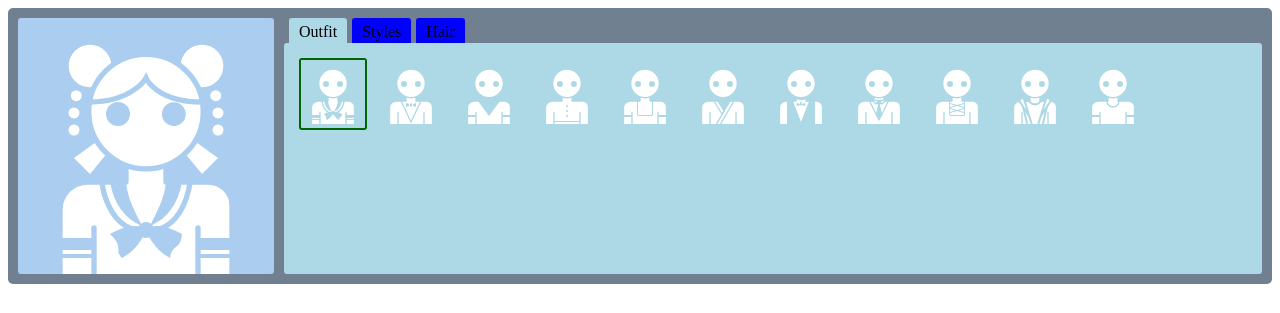
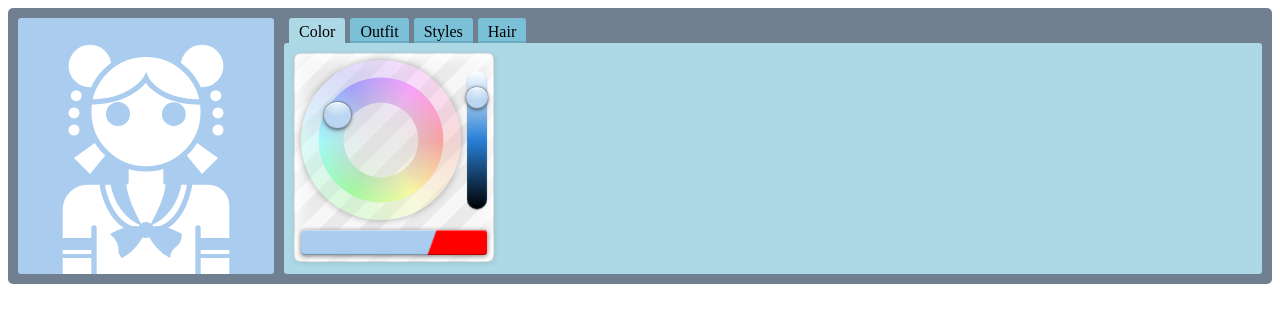
Before and after one commit to RainaBatwing/nface, a website: page chooser.html in a window 1280 px wide. Shown: the top 313 px of the page. Drawn offline with Linux system fonts and the light colour scheme.

Commit message:
added background color choosing, reorganised

```diff
--- a/chooser.css
+++ b/chooser.css
@@ -30,7 +30,7 @@
   /*display: block;
   float: left;*/
   display: inline-block;
-  background-color: blue;
+  background-color: #7ac0d7;
   border-radius: 3px 3px 0 0;
   padding: 5px 10px 0 10px;
   border-bottom: 2px solid rgba(0,0,0,0.1);
--- a/chooser.html
+++ b/chooser.html
@@ -8,5 +8,23 @@
 </head><body>
   <textarea id="code"></textarea>
   <img width=64 height=64 id="imgTest" style="border-radius: 3px">
+
+  <script>
+  jQuery(function() {
+    // load template from server
+    jQuery.ajax("future-punk/future-punk.svg", {dataType: 'xml', success: function(xmldoc) {
+      // instanciate a twoface chooser ui with Future Punk avatar template xmldom
+      window.chooser = new TwofaceChooser(xmldoc);
+      chooser.load("#abcdef|Outfit>Seifuku|Styles>Odango|Styles>Pony Right|Styles>Pony Left|Hair>Part Center");
+      jQuery(document.body).prepend(chooser.html());
+
+      chooser.on("change", function() {
+        code = chooser.serialize();
+        jQuery('#code').val(code);
+        jQuery('#imgTest').prop('src', chooser.render.renderToURI(code));
+      });
+    }});
+  });
+  </script>
 </body>
 </html>
--- a/chooser.js
+++ b/chooser.js
@@ -67,10 +67,19 @@
       if (!m) {
         m = /^rgba\((\d+), (\d+), (\d+), ([\d.]+)\)$/.exec(rgb);
       }
-      return [m[0], m[1], m[2], m[3] || 1.0];
+      return [m[1], m[2], m[3], m[4] || 1.0].map(function(x) {
+        return parseInt(x);
+      });
     },
     equal: function(left, right) {
       return Color.toRGB(left).toString() === Color.toRGB(right).toString();
+    },
+    toHex: function(input) {
+      var b, g, r, ref;
+      ref = Color.toRGB(input), r = ref[0], g = ref[1], b = ref[2];
+      return "#" + ([r, g, b].map(function(x) {
+        return ("00" + (x.toString(16))).slice(-2);
+      }).join(''));
     }
   };
 
@@ -107,6 +116,9 @@
       var address, check, enabledList, ref;
       enabledList = description.split('|');
       this.color = "#" + enabledList.shift(this.color).replace(/[^a-f0-9]/gi, '');
+      if (this.colorPicker) {
+        this.colorPicker.setCSS(this.color);
+      }
       ref = this.checks;
       for (address in ref) {
         check = ref[address];
@@ -125,7 +137,9 @@
     };
 
     TwofacePanels.prototype.tabs = function() {
-      var i, len, ref, results, section;
+      var section, tabs;
+      tabs = (function() {
+        var i, len, ref, results;
         ref = this.render.structure;
         results = [];
         for (i = 0, len = ref.length; i < len; i++) {
@@ -133,18 +147,29 @@
           results.push(section.name);
         }
         return results;
+      }).call(this);
+      tabs.unshift("Color");
+      return tabs;
     };
 
     TwofacePanels.prototype.forms = function() {
-      var form, option, section, uuid;
+      var colorForm, form, i, j, len, len1, option, ref, ref1, section, uuid;
       if (this._forms) {
         return this._forms;
       }
       this.checks = {};
-      return this._forms = (function() {
-        var i, j, len, len1, ref, ref1, results;
+      this._forms = [];
+      colorForm = jQuery('<div class="TF-tab color-picker" data-section="Color">');
+      this.colorPicker = new thistle.Picker(this.color);
+      this.colorPicker.on('changed', (function(_this) {
+        return function() {
+          _this.color = Color.toHex(_this.colorPicker.getCSS());
+          return _this.emit("change");
+        };
+      })(this));
+      colorForm.append(this.colorPicker.el);
+      this._forms.push(colorForm);
       ref = this.render.structure;
-        results = [];
       for (i = 0, len = ref.length; i < len; i++) {
         section = ref[i];
         form = jQuery('<div class="TF-tab">').attr({
@@ -176,10 +201,9 @@
             height: 64
           }))));
         }
-          results.push(form);
+        this._forms.push(form);
       }
-        return results;
-      }).call(this);
+      return this._forms;
     };
 
     TwofacePanels.prototype.html = function() {
@@ -339,22 +363,8 @@
 
   })();
 
-  jQuery(function() {
-    return jQuery.ajax("future-punk/future-punk.svg", {
-      dataType: 'xml',
-      success: function(xmldoc) {
-        console.log(window.x = xmldoc);
-        window.chooser = new TwofaceChooser(xmldoc);
-        chooser.load("#abcdef|Outfit>Seifuku|Styles>Odango|Styles>Pony Right|Styles>Pony Left|Hair>Part Center");
-        jQuery(document.body).prepend(chooser.html());
-        return chooser.on("change", function() {
-          var code;
-          code = chooser.serialize();
-          jQuery('#code').val(code);
-          return jQuery('#imgTest').prop('src', chooser.render.renderToURI(code));
-        });
-      }
-    });
-  });
+  window.TwofaceRender = TwofaceRender;
+
+  window.TwofaceChooser = TwofaceChooser;
 
 }).call(this);
```
Also changed, not shown: chooser.coffee (+24 -19 lines). Lines whose indentation alone changed are shown as unchanged.
